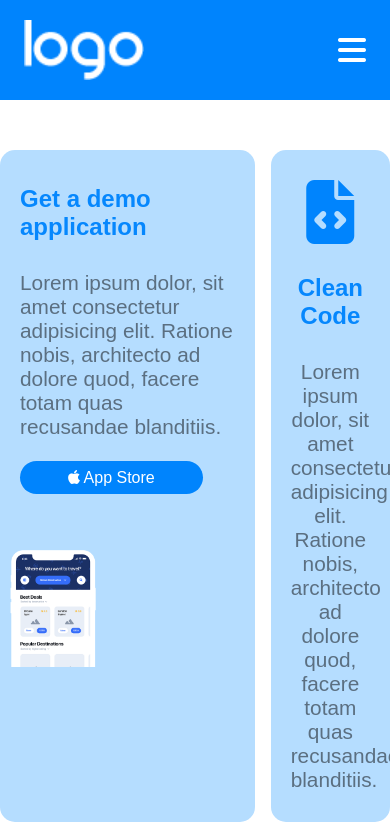
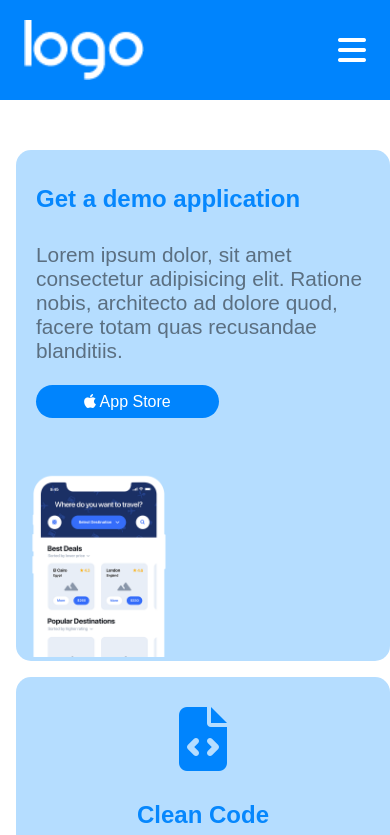
Before and after one commit to Andreaserra1997/htmlcss-responsive-layout, a plain HTML site: page index.html in a window 390 px wide. Shown: the top 835 px of the page. Drawn offline with Linux system fonts and the light colour scheme.

Commit message:
add padding-inline

```diff
--- a/assets/media.css
+++ b/assets/media.css
@@ -24,8 +24,17 @@
     }
 }
 
-@media (max-width: 500) {
-    .cell-hero .content {
-        display: block;
+@media (max-width: 500px) {
+    .cells {
+    display: block;
+    padding-inline: 1rem;
+    }
+
+    .cell-hero {
+        width: 100%;
+    }
+
+    .cell {
+        width: 100%;
     }
 }
```
